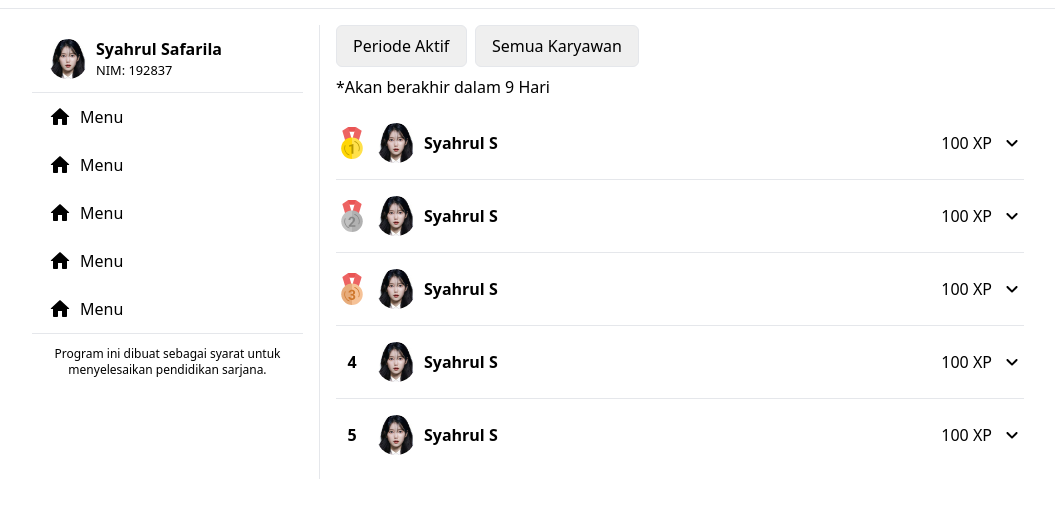
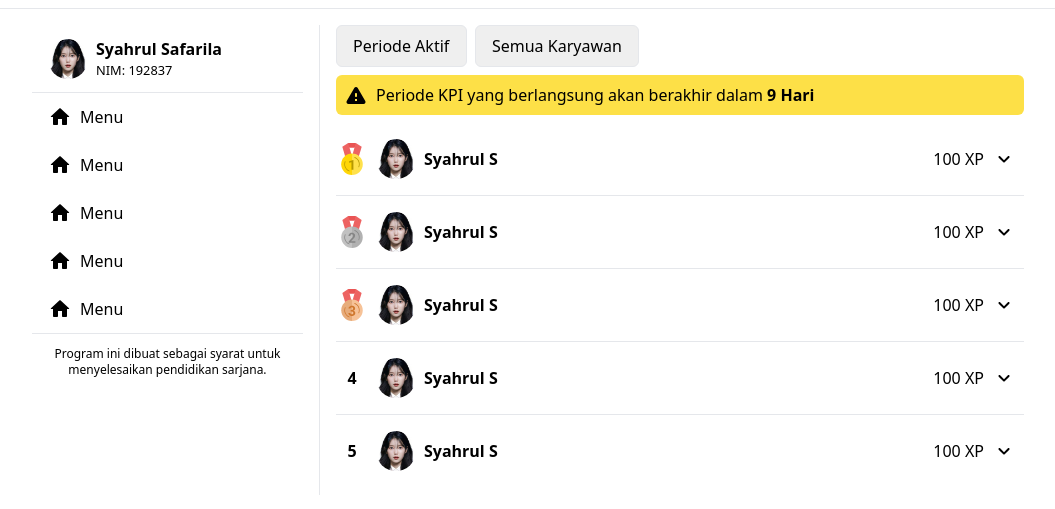
Before and after one commit to SySafarila/skripsi-fe, a website: page src/index.html in a window 1280 px wide. Shown: the part 39-548 px from the top of the page, without its empty margins (112-1167 px from the left). Drawn offline with nearby package versions, Linux system fonts and the light colour scheme; files that its build step writes are made by us from their sources.

Commit message:
al;dskfj

```diff
--- a/src/index.html
+++ b/src/index.html
@@ -52,7 +52,7 @@
                 sarjana.</p>
         </div>
         <div id="content">
-            <form class="flex justify-center gap-2 lg:justify-start">
+            <form class="flex justify-center gap-2 lg:justify-start flex-wrap">
                 <select name="kpi" id="" class="rounded-md border px-4 py-2 appearance-none cursor-pointer"
                     onchange="event.preventDefault(); this.closest('form').submit();">
                     <option value="">Periode Aktif</option>
@@ -66,7 +66,10 @@
                     <option value="z">Staff</option>
                 </select>
             </form>
-            <p class="pt-2 text-center lg:text-left">*Akan berakhir dalam 9 Hari</p>
+            <div class="mt-2 flex items-start gap-2 rounded-md p-2 bg-yellow-300">
+                <img src="./assets/icons/warning.svg" alt="warning">
+                <span class="break-words">Periode KPI yang berlangsung akan berakhir dalam <b>9 Hari</b></span>
+            </div>
             <div class="flex flex-col py-2 divide-y">
                 <div class="py-4" id="user-points">
                     <div class="flex items-center justify-between">
@@ -74,22 +77,19 @@
                             <img src="./assets/icons/number-one.svg" alt="" class="w-8 h-8">
                             <img src="./assets/images/IU.jpeg" alt="profile" class="w-10 h-10 rounded-full">
                             <div class="flex flex-col">
-                                <!-- <span class="text-xs bg-yellow-400 py-0.5 px-3 rounded-lg uppercase w-fit">Dosen</span> -->
                                 <div class="flex flex-col">
                                     <!-- <span class="text-xs bg-yellow-400 py-0.5 px-3 rounded-lg uppercase w-fit">Dosen</span> -->
                                     <a href="#" class="font-semibold line-clamp-1">Syahrul S</a>
                                 </div>
                             </div>
                         </div>
-                        <div class="flex items-center gap-2">
+                        <div class="flex items-center gap-2 hover:bg-gray-100 px-2 py-1 rounded-md cursor-pointer"
+                            onclick="event.preventDefault(); this.closest('#user-points').querySelector('#detail-points').classList.toggle('hidden'); this.querySelector('img').classList.toggle('rotate-180')">
                             <span>100 XP</span>
-                            <span class="cursor-pointer transition-transform ease-in-out select-none"
-                                onclick="event.preventDefault(); this.closest('#user-points').querySelector('#detail-points').classList.toggle('hidden'); this.classList.toggle('rotate-180')">
-                                <img src="./assets/icons/chevron.svg" alt="arrow">
-                            </span>
+                            <img src="./assets/icons/chevron.svg" class="transition-transform ease-in-out" alt="arrow">
                         </div>
                     </div>
-                    <div class="flex flex-col hidden pr-8" id="detail-points">
+                    <div class="flex flex-col hidden pr-10" id="detail-points">
                         <div class="flex items-center gap-2 justify-end">
                             <span>XXXX</span>
                             <span>-</span>
@@ -108,19 +108,19 @@
                             <img src="./assets/icons/number-two.svg" alt="" class="w-8 h-8">
                             <img src="./assets/images/IU.jpeg" alt="profile" class="w-10 h-10 rounded-full">
                             <div class="flex flex-col">
-                                <!-- <span class="text-xs bg-yellow-400 py-0.5 px-3 rounded-lg uppercase w-fit">Dosen</span> -->
-                                <a href="#" class="font-semibold line-clamp-1">Syahrul S</a>
+                                <div class="flex flex-col">
+                                    <!-- <span class="text-xs bg-yellow-400 py-0.5 px-3 rounded-lg uppercase w-fit">Dosen</span> -->
+                                    <a href="#" class="font-semibold line-clamp-1">Syahrul S</a>
+                                </div>
                             </div>
                         </div>
-                        <div class="flex items-center gap-2">
+                        <div class="flex items-center gap-2 hover:bg-gray-100 px-2 py-1 rounded-md cursor-pointer"
+                            onclick="event.preventDefault(); this.closest('#user-points').querySelector('#detail-points').classList.toggle('hidden'); this.querySelector('img').classList.toggle('rotate-180')">
                             <span>100 XP</span>
-                            <span class="cursor-pointer transition-transform ease-in-out select-none"
-                                onclick="event.preventDefault(); this.closest('#user-points').querySelector('#detail-points').classList.toggle('hidden'); this.classList.toggle('rotate-180')">
-                                <img src="./assets/icons/chevron.svg" alt="arrow">
-                            </span>
+                            <img src="./assets/icons/chevron.svg" class="transition-transform ease-in-out" alt="arrow">
                         </div>
                     </div>
-                    <div class="flex flex-col hidden pr-8" id="detail-points">
+                    <div class="flex flex-col hidden pr-10" id="detail-points">
                         <div class="flex items-center gap-2 justify-end">
                             <span>XXXX</span>
                             <span>-</span>
@@ -139,19 +139,19 @@
                             <img src="./assets/icons/number-three.svg" alt="" class="w-8 h-8">
                             <img src="./assets/images/IU.jpeg" alt="profile" class="w-10 h-10 rounded-full">
                             <div class="flex flex-col">
-                                <!-- <span class="text-xs bg-yellow-400 py-0.5 px-3 rounded-lg uppercase w-fit">Dosen</span> -->
-                                <a href="#" class="font-semibold line-clamp-1">Syahrul S</a>
+                                <div class="flex flex-col">
+                                    <!-- <span class="text-xs bg-yellow-400 py-0.5 px-3 rounded-lg uppercase w-fit">Dosen</span> -->
+                                    <a href="#" class="font-semibold line-clamp-1">Syahrul S</a>
+                                </div>
                             </div>
                         </div>
-                        <div class="flex items-center gap-2">
+                        <div class="flex items-center gap-2 hover:bg-gray-100 px-2 py-1 rounded-md cursor-pointer"
+                            onclick="event.preventDefault(); this.closest('#user-points').querySelector('#detail-points').classList.toggle('hidden'); this.querySelector('img').classList.toggle('rotate-180')">
                             <span>100 XP</span>
-                            <span class="cursor-pointer transition-transform ease-in-out select-none"
-                                onclick="event.preventDefault(); this.closest('#user-points').querySelector('#detail-points').classList.toggle('hidden'); this.classList.toggle('rotate-180')">
-                                <img src="./assets/icons/chevron.svg" alt="arrow">
-                            </span>
+                            <img src="./assets/icons/chevron.svg" class="transition-transform ease-in-out" alt="arrow">
                         </div>
                     </div>
-                    <div class="flex flex-col hidden pr-8" id="detail-points">
+                    <div class="flex flex-col hidden pr-10" id="detail-points">
                         <div class="flex items-center gap-2 justify-end">
                             <span>XXXX</span>
                             <span>-</span>
@@ -174,15 +174,13 @@
                                 <a href="#" class="font-semibold line-clamp-1">Syahrul S</a>
                             </div>
                         </div>
-                        <div class="flex items-center gap-2">
+                        <div class="flex items-center gap-2 hover:bg-gray-100 px-2 py-1 rounded-md cursor-pointer"
+                            onclick="event.preventDefault(); this.closest('#user-points').querySelector('#detail-points').classList.toggle('hidden'); this.querySelector('img').classList.toggle('rotate-180')">
                             <span>100 XP</span>
-                            <span class="cursor-pointer transition-transform ease-in-out select-none"
-                                onclick="event.preventDefault(); this.closest('#user-points').querySelector('#detail-points').classList.toggle('hidden'); this.classList.toggle('rotate-180')">
-                                <img src="./assets/icons/chevron.svg" alt="arrow">
-                            </span>
+                            <img src="./assets/icons/chevron.svg" class="transition-transform ease-in-out" alt="arrow">
                         </div>
                     </div>
-                    <div class="flex flex-col hidden pr-8" id="detail-points">
+                    <div class="flex flex-col hidden pr-10" id="detail-points">
                         <div class="flex items-center gap-2 justify-end">
                             <span>XXXX</span>
                             <span>-</span>
@@ -205,15 +203,13 @@
                                 <a href="#" class="font-semibold line-clamp-1">Syahrul S</a>
                             </div>
                         </div>
-                        <div class="flex items-center gap-2">
+                        <div class="flex items-center gap-2 hover:bg-gray-100 px-2 py-1 rounded-md cursor-pointer"
+                            onclick="event.preventDefault(); this.closest('#user-points').querySelector('#detail-points').classList.toggle('hidden'); this.querySelector('img').classList.toggle('rotate-180')">
                             <span>100 XP</span>
-                            <span class="cursor-pointer transition-transform ease-in-out select-none"
-                                onclick="event.preventDefault(); this.closest('#user-points').querySelector('#detail-points').classList.toggle('hidden'); this.classList.toggle('rotate-180')">
-                                <img src="./assets/icons/chevron.svg" alt="arrow">
-                            </span>
+                            <img src="./assets/icons/chevron.svg" class="transition-transform ease-in-out" alt="arrow">
                         </div>
                     </div>
-                    <div class="flex flex-col hidden pr-8" id="detail-points">
+                    <div class="flex flex-col hidden pr-10" id="detail-points">
                         <div class="flex items-center gap-2 justify-end">
                             <span>XXXX</span>
                             <span>-</span>
```
Also changed, not shown: src/assets/icons/warning.svg (added).
